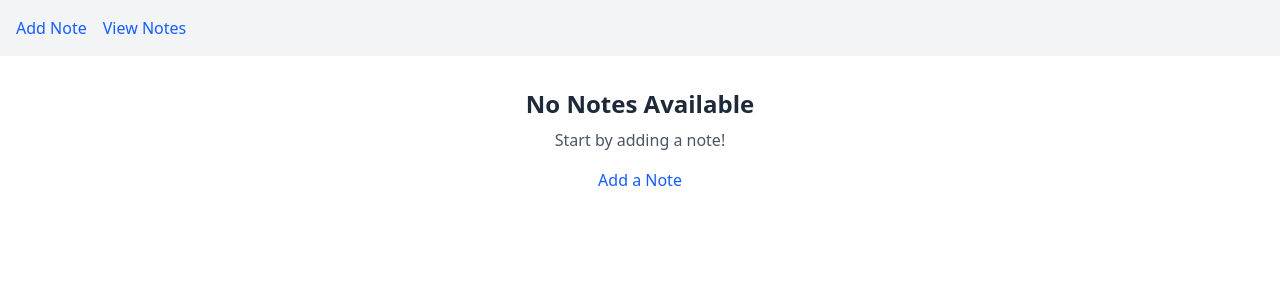
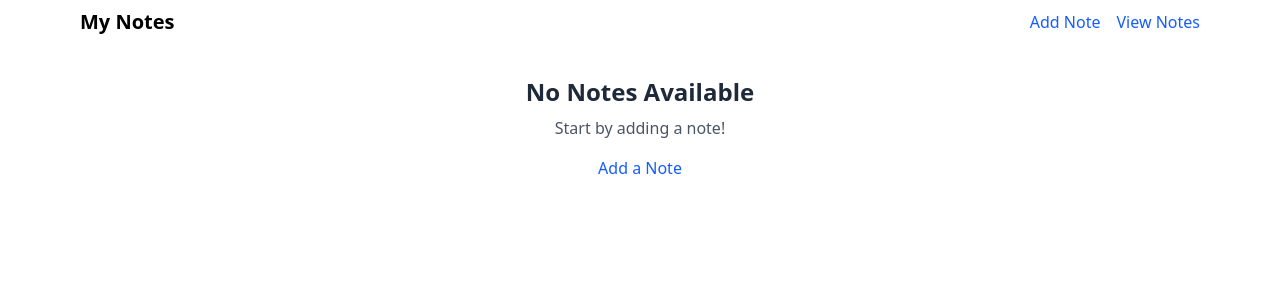
Before and after one commit to Abhishek1334/NoteApp, a React (Vite) app: page / in a window 1280 px wide. Shown: the top 300 px of the page. Built offline with nearby package versions, Linux system fonts and the light colour scheme.

Commit message:
Navbar component added

```diff
--- /dev/null
+++ b/src/components/Navbar.jsx
@@ -0,0 +1,29 @@
+import React from "react";
+import { Link } from "react-router-dom";
+
+const Navbar = () => {
+	return (
+		<nav className="bg-lightgray py-2 px-20 max-md:px-4">
+			<div className="flex items-center justify-between">
+				{/* Logo */}
+				<div>
+					<Link to="/" className="text-xl font-bold text-black max-md:text-base">
+						My Notes
+					</Link>
+				</div>
+
+				{/* Navigation Links */}
+				<div className="flex space-x-4">
+					<Link to="/add" className="text-blue-600 hover:underline">
+						Add Note
+					</Link>
+					<Link to="/" className="text-blue-600 hover:underline">
+						View Notes
+					</Link>
+				</div>
+			</div>
+		</nav>
+	);
+};
+
+export default Navbar;
--- a/src/pages/Layout.jsx
+++ b/src/pages/Layout.jsx
@@ -1,14 +1,11 @@
 import { Link, Outlet } from 'react-router-dom';
-
+import Navbar from '../components/Navbar';
 export default function Layout() {
   return (
     <div className='w-screen h-screen'>
-      <nav className="flex gap-4 p-4 bg-gray-100">
-        <Link to="/add" className="text-blue-600 hover:underline">Add Note</Link>
-        <Link to="/" className="text-blue-600 hover:underline">View Notes</Link>
-      </nav>
+      <Navbar />
       {/* // Why this nav approach for simplicity: minimal tab-like interface for clarity */}
-      <main className='w-full h-full'>
+      <main className='w-full h-full '>
         <Outlet />
       </main>
     </div>
```
